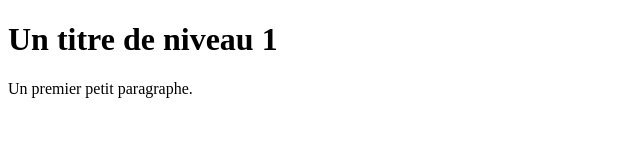
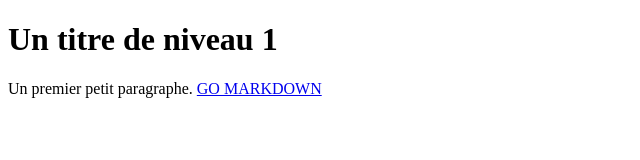
Before and after one commit to noah-dufaud/noah-dufaud, a plain HTML site: page docs/index.html in a window 1280 px wide. Shown: the whole page, without its empty margins (0-640 px from the left). Drawn offline with Linux system fonts and the light colour scheme.

```diff
--- a/docs/index.html
+++ b/docs/index.html
@@ -9,6 +9,7 @@
 
         <p>
             Un premier petit paragraphe.
+            <a href="README.md">GO MARKDOWN</a>
         </p>
     </body>
 </html>
```
Also changed, not shown: 4 other files.
